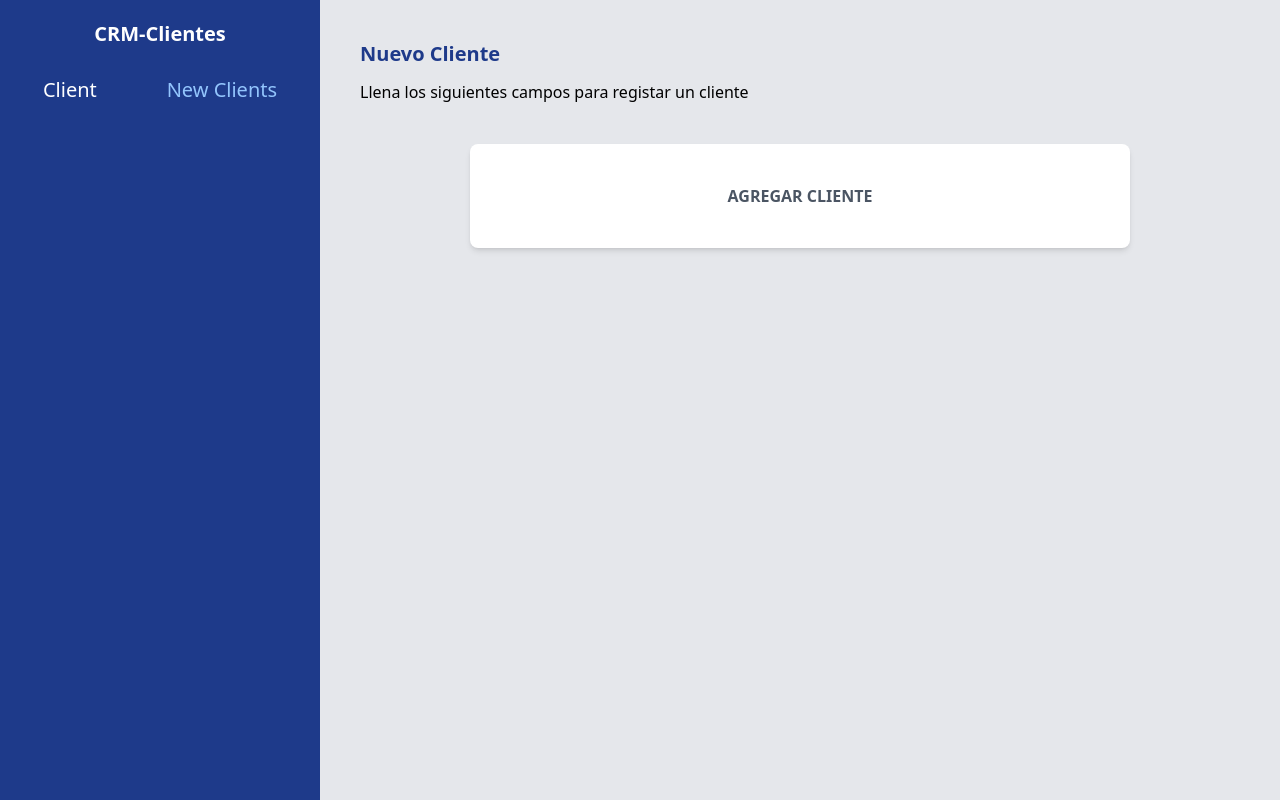
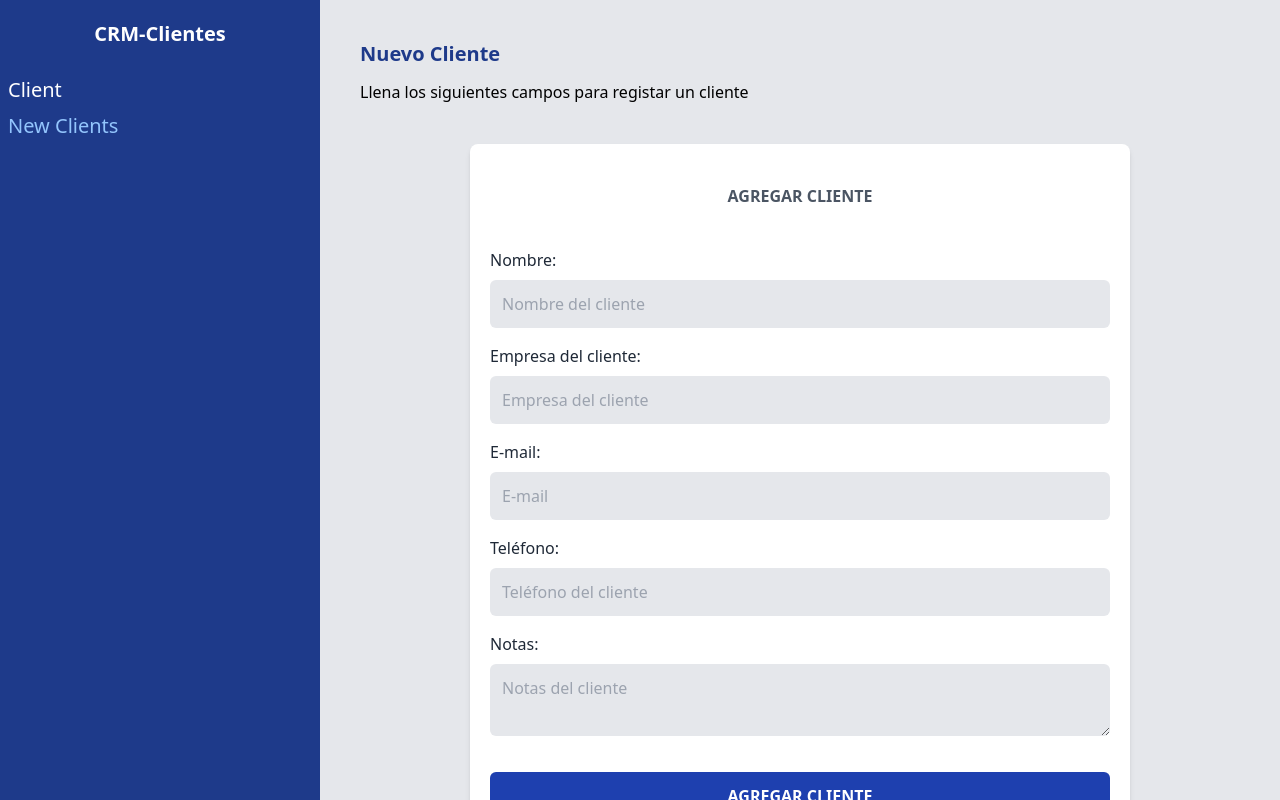
Before and after one commit to Josenegrin/clients-crm, a React (Vite) app: page /clients/new in a window 1280 px wide. Built offline with nearby package versions, Linux system fonts and the light colour scheme.

Commit message:
inistalacion de formik para el manejo de formularios

```diff
--- a/package.json
+++ b/package.json
@@ -10,10 +10,12 @@
   },
   "dependencies": {
     "autoprefixer": "^10.4.2",
+    "formik": "^2.2.9",
     "postcss": "^8.4.8",
     "react": "^17.0.2",
     "react-dom": "^17.0.2",
-    "react-router-dom": "^6.2.2"
+    "react-router-dom": "^6.2.2",
+    "yup": "^0.32.11"
   },
   "devDependencies": {
     "@types/react": "^17.0.33",
--- a/src/components/Form.tsx
+++ /dev/null
@@ -1,10 +0,0 @@
-
-const Form = () => {
-  return (
-    <div className='mt-10 px-5 py-10 bg-white rounded-lg shadow-md w-3/4 mx-auto'>
-      <h2 className='text-gray-600 font-bold textt-lg uppercase text-center'>Agregar Cliente</h2>
-    </div>
-  )
-}
-
-export default Form
--- /dev/null
+++ b/src/components/Formulario.tsx
@@ -0,0 +1,52 @@
+import { Formik, Field, Form } from "formik"
+
+const Formulario = () => {
+
+  const handleSubmit = () => {
+    console.log('Enviado')
+  }
+
+  const initialValues = {
+    name: '',
+    company: '',
+    email: '',
+    phone: '',
+    notes: '',
+  }
+
+  return (
+    <div className='mt-10 px-5 py-10 bg-white rounded-lg shadow-md w-3/4 mx-auto'>
+      <h2 className='text-gray-600 font-bold textt-lg uppercase text-center'>Agregar Cliente</h2>
+      <Formik
+        initialValues={initialValues}
+        onSubmit={handleSubmit}
+      >
+        <Form className='mt-10'>
+          <div className='mb-4'>
+            <label className='text-gray-800' htmlFor='name'>Nombre:</label>
+            <Field id='name' name='name' placeholder='Nombre del cliente' className='mt-2 block w-full p-3 bg-gray-200 rounded-md' type='text' />
+          </div>
+          <div className='mb-4'>
+            <label className='text-gray-800' htmlFor='company'>Empresa del cliente:</label>
+            <Field id='company' name='company' placeholder='Empresa del cliente' className='mt-2 block w-full p-3 bg-gray-200 rounded-md' type='text' />
+          </div>
+          <div className='mb-4'>
+            <label className='text-gray-800' htmlFor='email'>E-mail:</label>
+            <Field id='email' name='email' placeholder='E-mail' className='mt-2 block w-full p-3 bg-gray-200 rounded-md' type='text' />
+          </div>
+          <div className='mb-4'>
+            <label className='text-gray-800' htmlFor='phone'>Teléfono:</label>
+            <Field id='phone' name='phone' placeholder='Teléfono del cliente' className='mt-2 block w-full p-3 bg-gray-200 rounded-md' type='tel' />
+          </div>
+          <div className='mb-4'>
+            <label className='text-gray-800' htmlFor='notes'>Notas:</label>
+            <Field as='textarea' name='notes' id='notes' placeholder='Notas del cliente' className='mt-2 block w-full p-3 bg-gray-200 rounded-md' type='tel' />
+          </div>
+          <input type='submit' value='Agregar Cliente' className='mt-5 w-full bg-blue-800 font-bold uppercase p-3 text-white rounded-md cursor-pointer hover:bg-blue-600 transition-all' />
+        </Form>
+      </Formik>
+    </div>
+  )
+}
+
+export default Formulario
--- a/src/layout/Layout.tsx
+++ b/src/layout/Layout.tsx
@@ -8,13 +8,13 @@ const Layout = () => {
     <div className='md:flex md:min-h-screen'>
       <div className='md:w-1/4 bg-blue-900 px-5 py-10 sm:px-2 sm:py-5 '>
         <h2 className='text-xl font-black text-white text-center'>CRM-Clientes</h2>
-        <nav className='mt-10 sm:mt-5 sm:flex sm:justify-around'>
+        <nav className='mt-10 flex md:flex-col sm:mt-5  sm:justify-around'>
           <NavLink className={`${activeUrl === '/clients' ? 'text-blue-300' : 'text-white'} text-xl block mt-2 hover:text-blue-300 transition-all`}
             to="/clients">Client</NavLink>
           <NavLink className={`${activeUrl === '/clients/new' ? 'text-blue-300' : 'text-white'} text-xl block mt-2 hover:text-blue-300 transition-all`} to="/clients/new">New Clients</NavLink>
         </nav>
       </div>
-      <div className='md:w-3/4 p-10 bg-gray-200'>
+      <div className='md:w-3/4 p-10 bg-gray-200 md:h-screen overflow-scroll'>
         <Outlet />
       </div>
 
--- a/src/pages/NewClient.tsx
+++ b/src/pages/NewClient.tsx
@@ -1,5 +1,4 @@
-import React from 'react'
-import Form from '../components/Form'
+import Formulario from '../components/Formulario'
 
 const NewClient = () => {
   return (
@@ -7,7 +6,7 @@ const NewClient = () => {
       <h1 className='font-black text-xl text-blue-900'>Nuevo Cliente</h1>
       <p className='mt-3'>Llena los siguientes campos para registar un cliente</p>
       <div>
-        <Form />
+        <Formulario />
       </div>
     </>
   )
```
Also changed, not shown: 1 other file (tests, documents, lock files or other folders).
